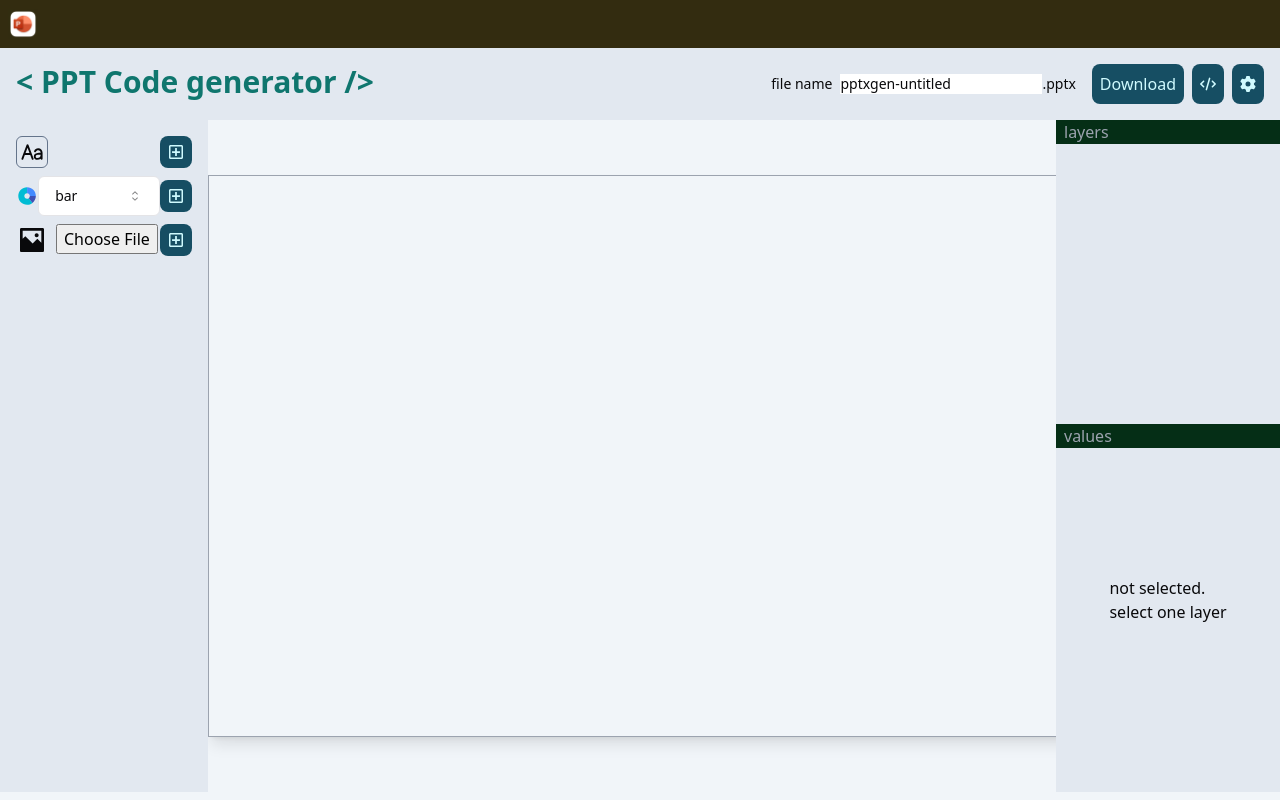
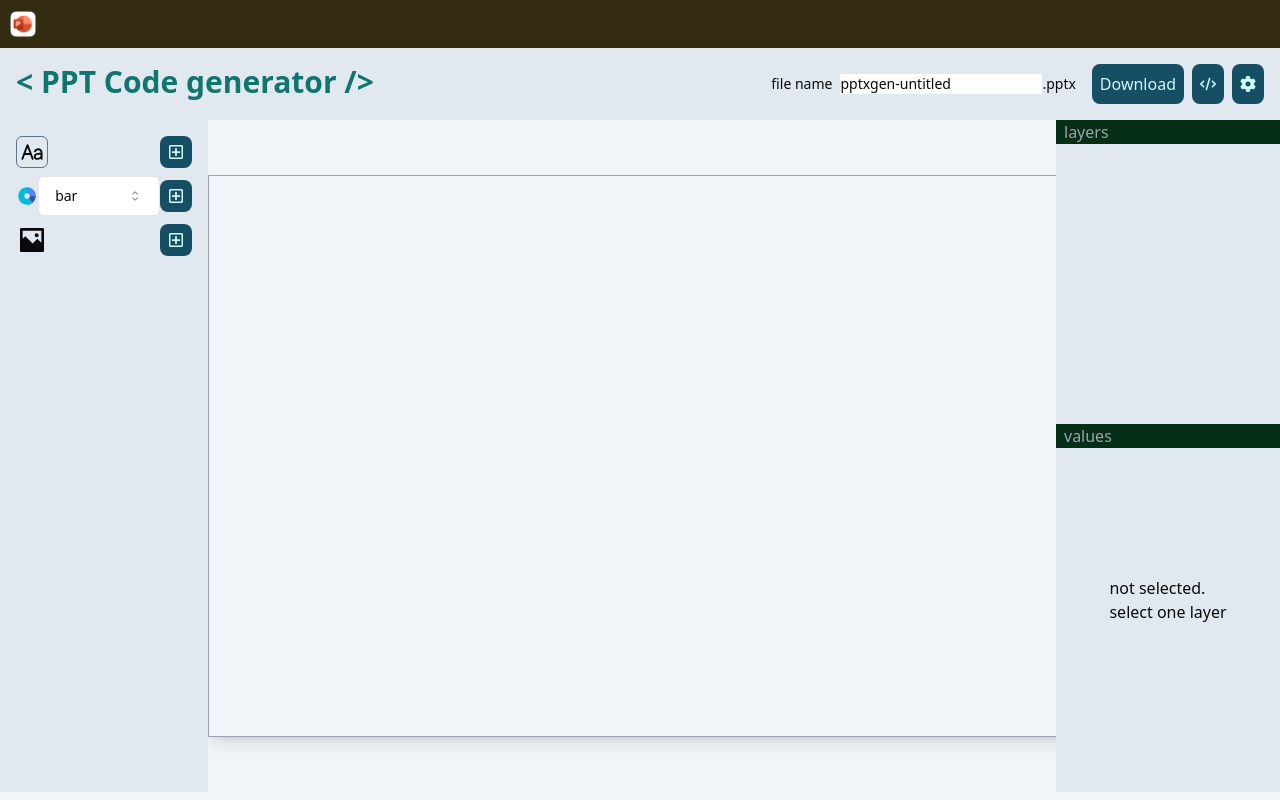
Before and after one commit to wootra/pptx-generator, a React (Vite) app: page / in a window 1280 px wide. Built offline with nearby package versions, Linux system fonts and the light colour scheme.

Commit message:
add image style

```diff
--- a/src/routes/Generator/widgets/ComponentAdder/AddImageButton.tsx
+++ b/src/routes/Generator/widgets/ComponentAdder/AddImageButton.tsx
@@ -10,8 +10,17 @@ const AddImageButton = () => {
     return (
         <div className='flex flex-row items-center w-full'>
             <ImageField
-                label={<RiImage2Fill className='w-8 h-8 flex-none' />}
+                label={
+                    !selectedImage ? (
+                        <div>
+                            <RiImage2Fill className='w-8 h-8 flex-none' />
+                        </div>
+                    ) : (
+                        <div className='flex-1'>change image</div>
+                    )
+                }
                 value={selectedImage}
+                showSelected={!!selectedImage}
                 onChange={text => {
                     setSelectedImage(text);
                 }}
--- a/src/routes/Generator/widgets/Values/ImageOptions.tsx
+++ b/src/routes/Generator/widgets/Values/ImageOptions.tsx
@@ -12,6 +12,7 @@ const ImageOptions = ({ selectedLayer }: { selectedLayer: ImageComponent }) => {
                 <ImageField
                     label='src'
                     value={selectedLayer.data.src}
+                    showSelected
                     onChange={text => {
                         selectedLayer.data.src = text;
                         refreshLayers();
--- a/src/ui/ImageField.tsx
+++ b/src/ui/ImageField.tsx
@@ -24,9 +24,11 @@ const ImageField = ({
     label,
     value,
     onChange,
+    showSelected,
 }: {
     label?: ReactNode;
     value: string;
+    showSelected?: boolean;
     onChange: (val: string) => void;
 }) => {
     const onReadFile: React.ChangeEventHandler<HTMLInputElement> = useCallback(
@@ -40,16 +42,16 @@ const ImageField = ({
     }
 
     return (
-        <div className='flex flex-row gap-2 relative flex-1'>
-            {label && <label>{label}</label>}
+        <label className='flex flex-row gap-2 relative flex-1'>
+            {typeof label === 'string' ? <span>{label}</span> : label}
             <input
                 type='file'
-                className='flex-grow flex-shrink min-w-0 w-0'
+                className='hidden'
                 accept='.gif,.jpg,.jpeg,.png,.webp'
                 onChange={onReadFile}
             />
-            {value && <img src={value} className='w-8 h-8' />}
-        </div>
+            {value && showSelected && <img src={value} className='w-8 h-8' />}
+        </label>
     );
 };
 
```
